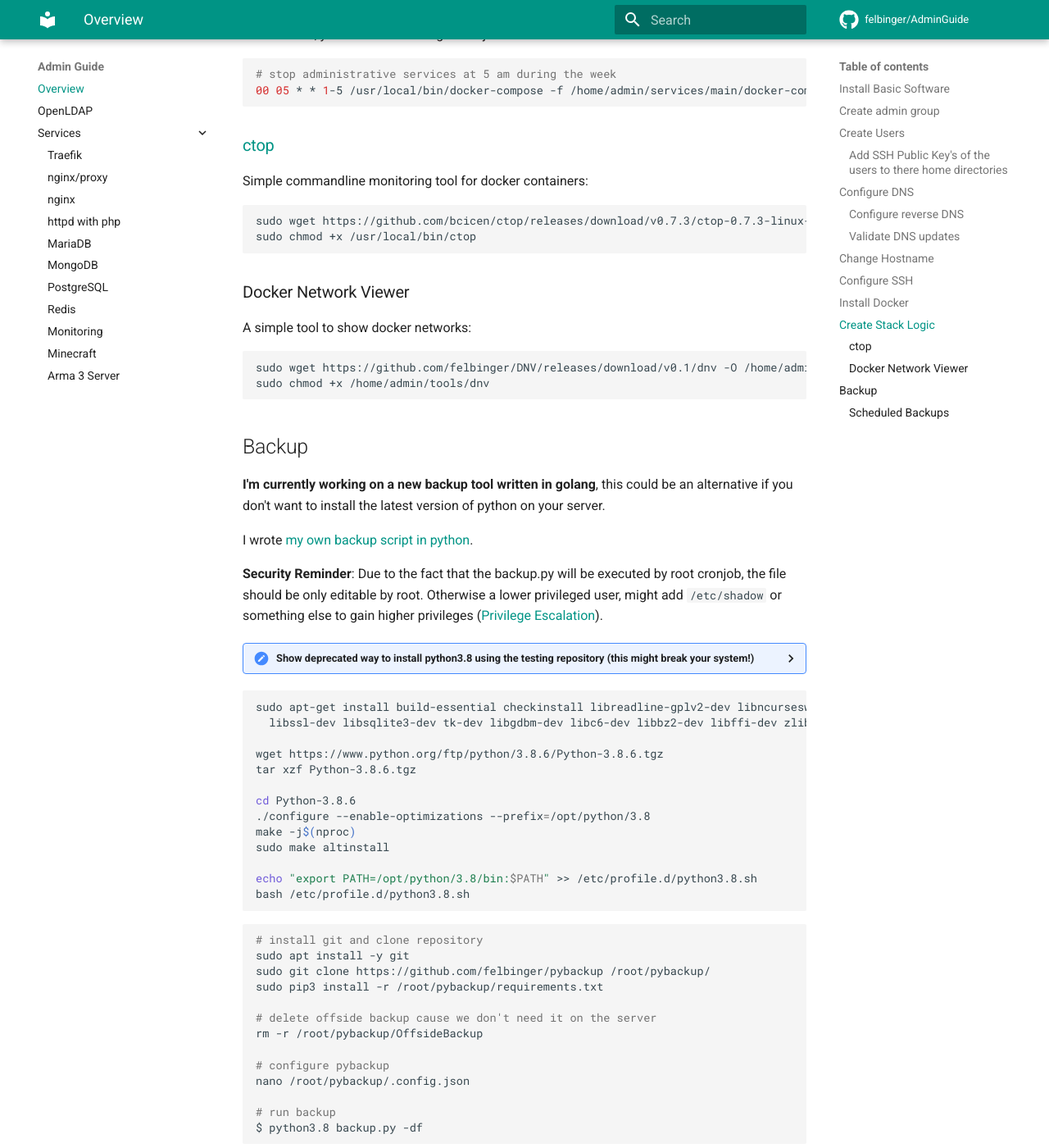
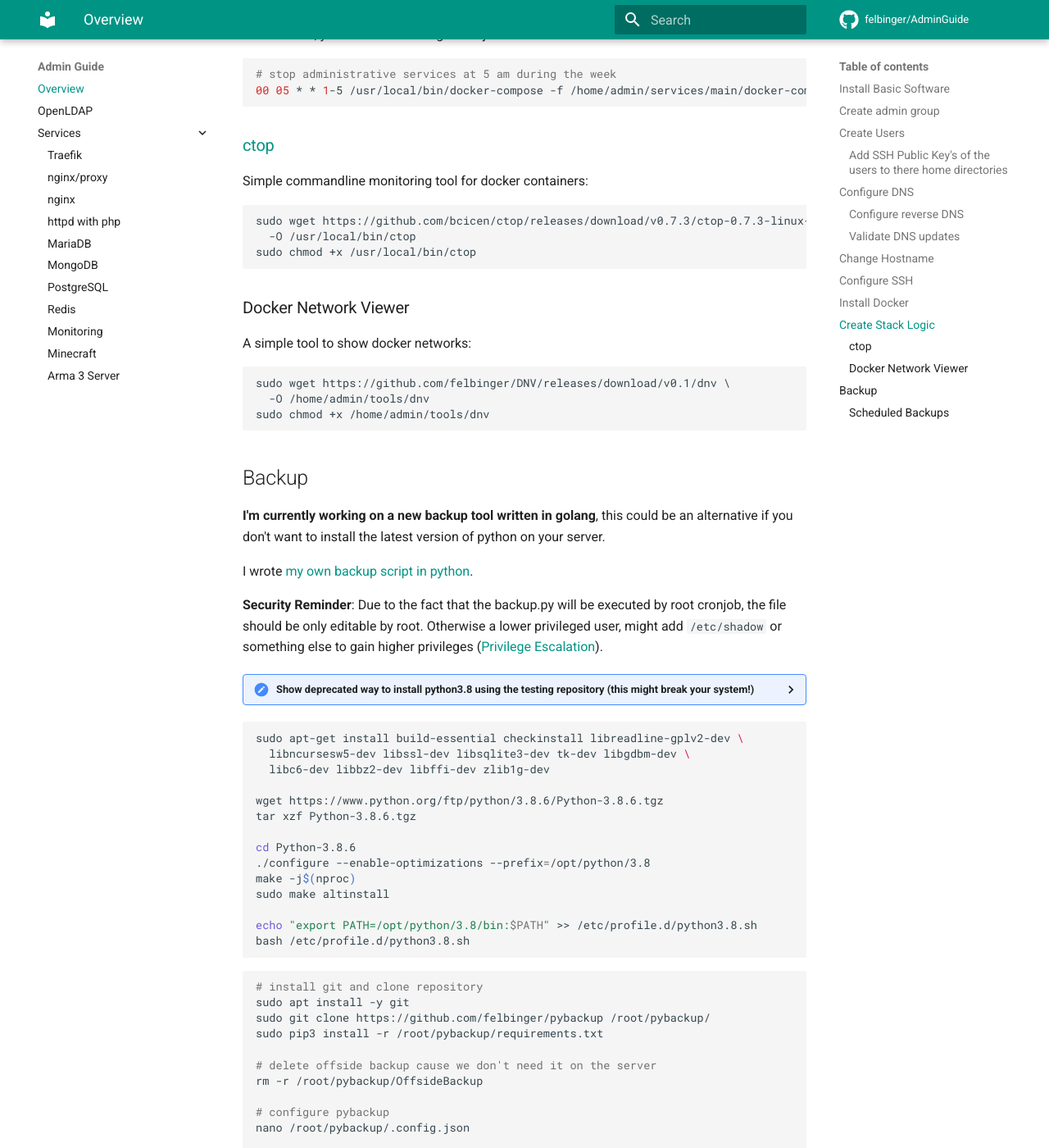
Before and after one commit to felbinger/AdminGuide, an MkDocs documentation site: the page built from docs/index.md, in a window 1280 px wide and 1400 px high, scrolled down 4963 px. Shown: the whole window at 82% size. Built offline with MkDocs 1.6.1 and Material for MkDocs 9.7.7, drawn with Linux system fonts in a browser that asks for light colours; comment, search, counter and statistics services are not loaded.

Commit message:
updated script

````diff
--- a/docs/index.md
+++ b/docs/index.md
@@ -196,14 +196,16 @@ I suggest you to stop administrative services over the night. They shouln't be o
 ### [ctop](https://ctop.sh/)
 Simple commandline monitoring tool for docker containers:
 ```
-sudo wget https://github.com/bcicen/ctop/releases/download/v0.7.3/ctop-0.7.3-linux-amd64 -O /usr/local/bin/ctop
+sudo wget https://github.com/bcicen/ctop/releases/download/v0.7.3/ctop-0.7.3-linux-amd64 \
+  -O /usr/local/bin/ctop
 sudo chmod +x /usr/local/bin/ctop
 ```
 
 ### Docker Network Viewer
 A simple tool to show docker networks:
 ```
-sudo wget https://github.com/felbinger/DNV/releases/download/v0.1/dnv -O /home/admin/tools/dnv
+sudo wget https://github.com/felbinger/DNV/releases/download/v0.1/dnv \
+  -O /home/admin/tools/dnv
 sudo chmod +x /home/admin/tools/dnv
 ```
 
@@ -229,8 +231,9 @@ sudo apt install -y -t testing python3.8 python3-pip
 </details>
 
 ```bash
-sudo apt-get install build-essential checkinstall libreadline-gplv2-dev libncursesw5-dev \
-  libssl-dev libsqlite3-dev tk-dev libgdbm-dev libc6-dev libbz2-dev libffi-dev zlib1g-dev
+sudo apt-get install build-essential checkinstall libreadline-gplv2-dev \
+  libncursesw5-dev libssl-dev libsqlite3-dev tk-dev libgdbm-dev \
+  libc6-dev libbz2-dev libffi-dev zlib1g-dev
 
 wget https://www.python.org/ftp/python/3.8.6/Python-3.8.6.tgz
 tar xzf Python-3.8.6.tgz
````
Also changed, not shown: 1 other file.
